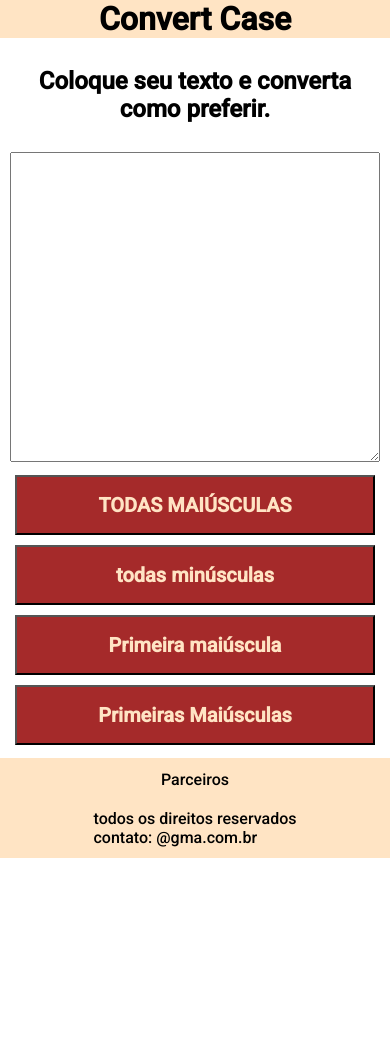
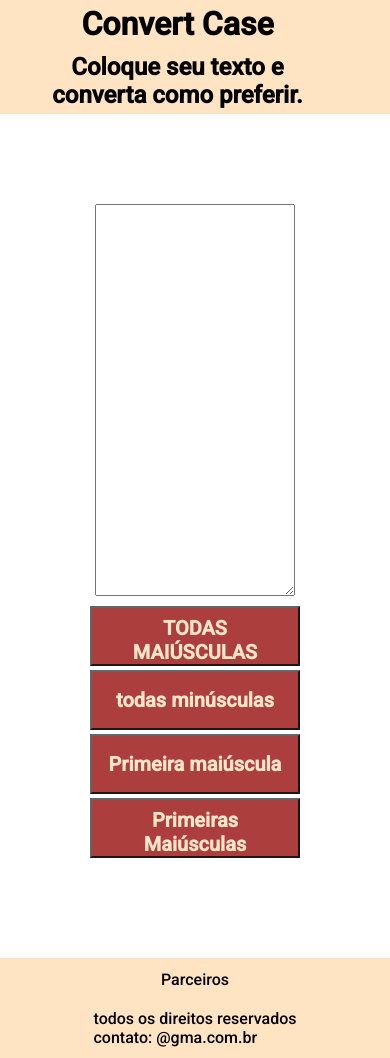
Before and after one commit to leandrosani/leandrocs1.github.io, a PHP site: page / in a window 390 px wide. Before the commit the page ends 858 px from the top, so only its background shows below. Run offline with PHP 8.4, Linux system fonts and the light colour scheme.

Commit message:
convert case modificado

```diff
--- a/projetos/convertCase/index.html
+++ b/projetos/convertCase/index.html
@@ -12,12 +12,13 @@
     <div class="container">
       <div class="title">
         <h1>Convert Case</h1>
+        <h2>Coloque seu texto e converta como preferir.</h2>
       </div>
     </div><!--container-->
   </header>
 
   <main>
-    <h2>Coloque seu texto e converta como preferir.</h2>
+    <div class="container-main">
       <textarea name="convert" id="textarea" rows="20"></textarea>
         <div class="buttonArea">
         <button id="uppercase">TODAS MAIÚSCULAS</button>
@@ -25,6 +26,7 @@
         <button id="firstUpper">Primeira maiúscula</button>
         <button id="firstUppers">Primeiras Maiúsculas</button>
       </div><!--buttonArea-->
+    </div><!--container-->
   </main>
 
 <footer>
--- a/projetos/convertCase/style.css
+++ b/projetos/convertCase/style.css
@@ -7,9 +7,15 @@
   font-family: 'Roboto', sans-serif;
 }
 
+textarea:focus, input:focus, select:focus {
+  box-shadow: 0 0 0 0;
+  outline: 0;
+}
+
 .container{
-  width: 100%;
+  width: 90%;
   max-width: 1024px;
+  margin: 0 2px;
 }
 
 header{
@@ -17,37 +23,66 @@ header{
 }
 
 main{
-  display: flex;
-  flex-direction: column;
+  margin: 90px 0;
 }
 
-main h2{
-  margin: 29px auto;
+.title{
+  width: 90%;
+}
+
+.container-main{
+  display: flex;
+  flex-direction: row-reverse;
+  width: 100%;
+  max-width: 800px;
+}
+
+header{
+  width: 100%;
+}
+
+h1,h2{
+  padding: 5px 0;
+  width: 80%;
 }
 
 .buttonArea{
   display: flex;
+  flex-direction: column;
   justify-content: center;
   margin: 8px auto;
-  width: 95%;
-  max-width: 960px;
+  height: 300px;
 }
 
 button{
   padding: 8px;
-  margin: 0 6px;
+  margin: 6px;
   background-color: brown;
   color: bisque;
   font-weight: bold;
   font-size: 20px;
   cursor: pointer;
+  transition: 0.2s;
+  opacity: 0.9;
+}
+
+button:hover{
+  -moz-transform: scale(1.02);
+  -webkit-transform: scale(1.02);
+  -o-transform: scale(1.02);
+  -ms-transform: scale(1.02);
+  transform: scale(1.02);
+  opacity: 1;
 }
 
 #textarea{
   resize: vertical;
-  padding: 4px;
+  padding: 5px;
+  margin-right: 16px 16px;
   width: 95%;
-  max-width: 960px;
+  max-width: 920px;
+  font-size: 16px;
+  font-weight: 400;
 }
 
 footer{
@@ -63,8 +98,8 @@ footer{
 .container-footer{
   display: flex;
   justify-content: space-between;
-  width: 100%;
-  max-width: 1024px;
+  width: 98%;
+  max-width: 1020px;
 }
 
 
@@ -73,24 +108,39 @@ footer{
   margin: 0;
 }
 
-  @media screen and (max-width: 640px){
 
-    header h1{
+  @media screen and (max-width: 780px){
+
+    header h1, h2{
       text-align: center;
     }
 
+    main{
+      margin: 90px;
+    }
+
+    .container-main{
+      flex-direction: column;
+    }
+
     main h2{
-      margin: 29px 10px;
-      text-align: center;
+      margin: 29px auto;
     }
 
     .buttonArea{
-      flex-direction: column;
+      flex-direction: row;
+      justify-content: space-around;
+      margin: 8px 0;
+      width: 100%;
+      height: auto;
+      max-width: 740px;
+      flex-wrap: wrap;
     }
 
     button{
-      margin: 5px;
+      margin: 2px 0;
       height: 60px;
+      width: 220px;
     }
 
     .container-footer{
```
Lines whose indentation alone changed are shown as unchanged.
